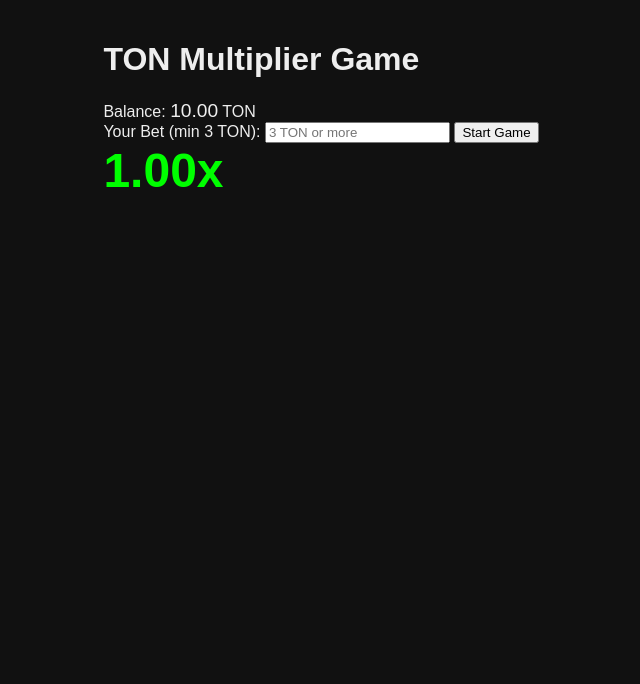
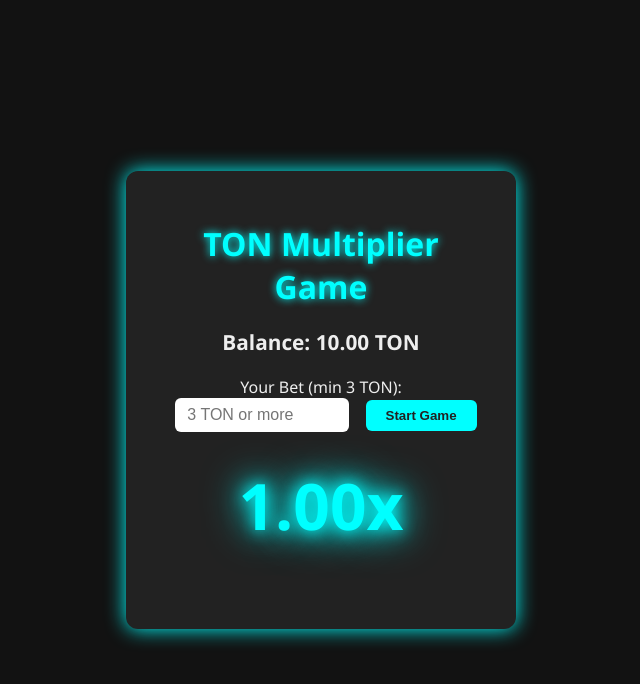
Before and after one commit to BIRDSTOKENS/Toncrash, a plain HTML site: page index.html in a window 1280 px wide. Shown: the whole page, without its empty margins (319-959 px from the left). Drawn offline with Linux system fonts and the light colour scheme.

Commit message:
Update style.css

```diff
--- a/style.css
+++ b/style.css
@@ -1,87 +1,92 @@
-/* Minimal styling */
 body {
-  background: #111;
+  background-color: #121212;
   color: #eee;
-  font-family: Arial, sans-serif;
+  font-family: 'Segoe UI', Tahoma, Geneva, Verdana, sans-serif;
   display: flex;
-  flex-direction: column;
+  justify-content: center;
   align-items: center;
-  padding: 20px;
+  height: 100vh;
   margin: 0;
 }
-#game-container {
-  max-width: 600px;
-  width: 100%;
+
+.container {
   background: #222;
-  padding: 20px;
-  border-radius: 10px;
-  box-sizing: border-box;
+  padding: 30px 35px;
+  border-radius: 12px;
+  width: 320px;
+  text-align: center;
+  box-shadow: 0 0 20px #0ff;
 }
-#game-canvas {
-  width: 100%;
-  height: 250px;
-  background: #000;
-  border: 2px solid #0f0;
-  border-radius: 8px;
+
+h1 {
+  margin-bottom: 20px;
+  color: #0ff;
+  text-shadow: 0 0 8px #0ff;
+}
+
+.balance-container {
+  font-size: 1.3rem;
+  margin-bottom: 20px;
+  font-weight: 600;
+}
+
+.bet-container {
   margin-bottom: 20px;
 }
-#multiplier {
-  font-size: 3em;
-  font-weight: bold;
+
+#betInput {
+  width: 150px;
+  padding: 8px 12px;
+  font-size: 1rem;
+  border-radius: 6px;
+  border: none;
+  margin-left: 10px;
+  outline: none;
+}
+
+#startBtn {
+  margin-left: 12px;
+  padding: 8px 20px;
+  background-color: #0ff;
+  border: none;
+  border-radius: 6px;
+  font-weight: 700;
+  color: #222;
+  cursor: pointer;
+  transition: background-color 0.3s ease;
+}
+
+#startBtn:hover:not(:disabled) {
+  background-color: #08c;
+  color: #fff;
+}
+
+#startBtn:disabled {
+  background-color: #444;
+  cursor: not-allowed;
+  color: #888;
+}
+
+.multiplier-container {
+  font-size: 4rem;
+  font-weight: 900;
+  margin: 30px 0 20px 0;
+  color: #0ff;
+  text-shadow:
+    0 0 15px #0ff,
+    0 0 30px #0ff,
+    0 0 45px #0ff;
+  transition: color 0.4s ease;
+}
+
+.message {
+  height: 30px;
+  font-weight: 600;
+  font-size: 1.3rem;
+}
+.message.error {
+  color: #f33;
+}
+.message.success {
   color: #0f0;
-  text-align: center;
-  margin-bottom: 10px;
-  user-select: none;
-  transform-origin: center;
-  transition: color 0.3s ease;
 }
-#multiplier.crashed {
-  color: red;
-}
-#balance {
-  font-size: 1.2em;
-  margin-bottom: 15px;
-  text-align: center;
-}
-#game-status {
-  font-size: 1em;
-  color: #ccc;
-  text-align: center;
-  margin-bottom: 20px;
-  min-height: 1.5em;
-}
-#bet-input {
-  width: 100%;
-  padding: 10px;
-  font-size: 1.2em;
-  border-radius: 6px;
-  border: 2px solid #0f0;
-  background: #000;
-  color: #0f0;
-  box-sizing: border-box;
-  margin-bottom: 10px;
-}
-#start-button,
-#cashout-button {
-  width: 100%;
-  padding: 15px;
-  font-size: 1.2em;
-  background: #0f0;
-  color: #000;
-  border: none;
-  border-radius: 8px;
-  cursor: pointer;
-  font-weight: bold;
-  margin-bottom: 15px;
-  transition: background 0.3s ease;
-}
-#start-button:hover:not(:disabled),
-#cashout-button:hover:not(:disabled) {
-  background: #0c0;
-}
-#start-button:disabled,
-#cashout-button:disabled {
-  background: #555;
-  cursor: not-allowed;
-  color: #999;
-}
```
